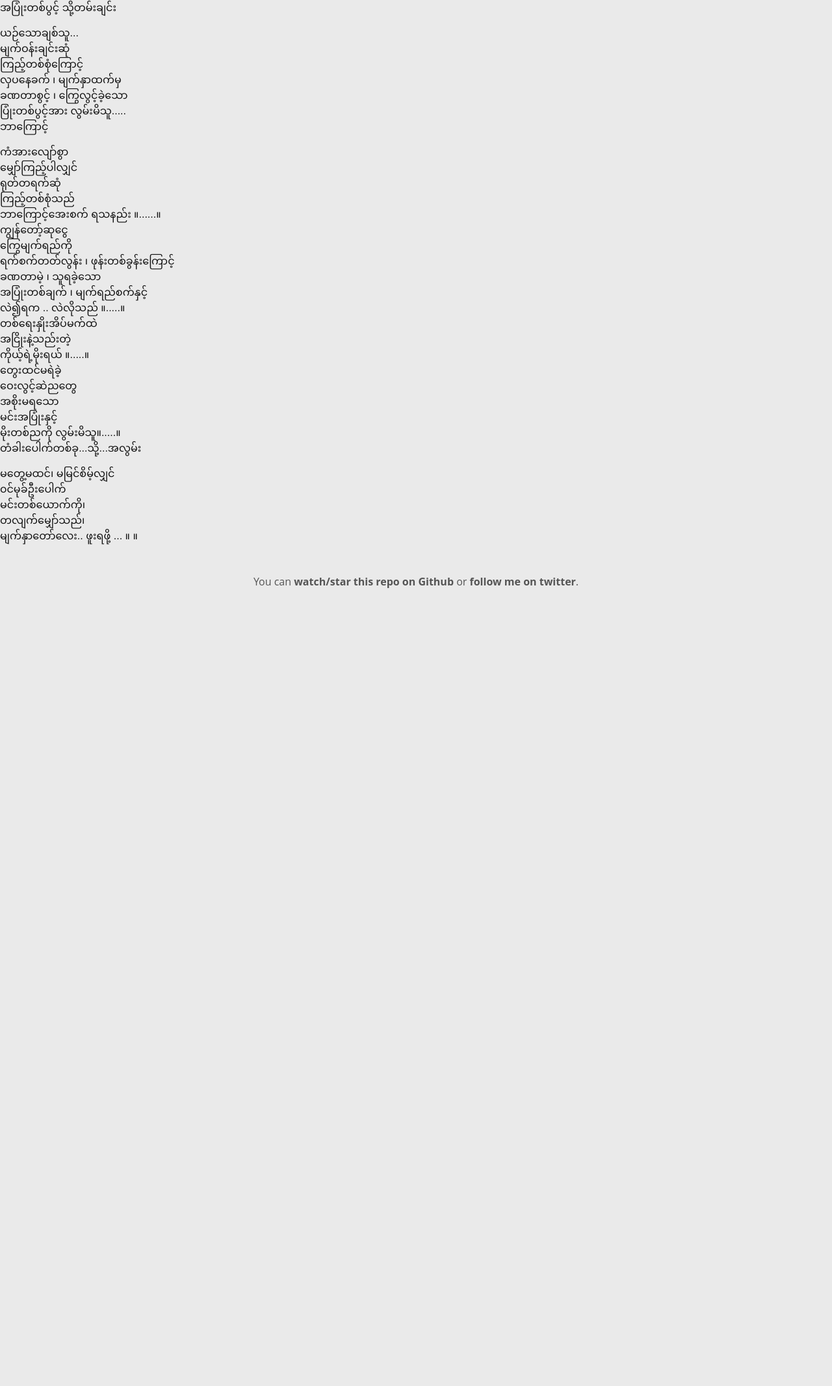
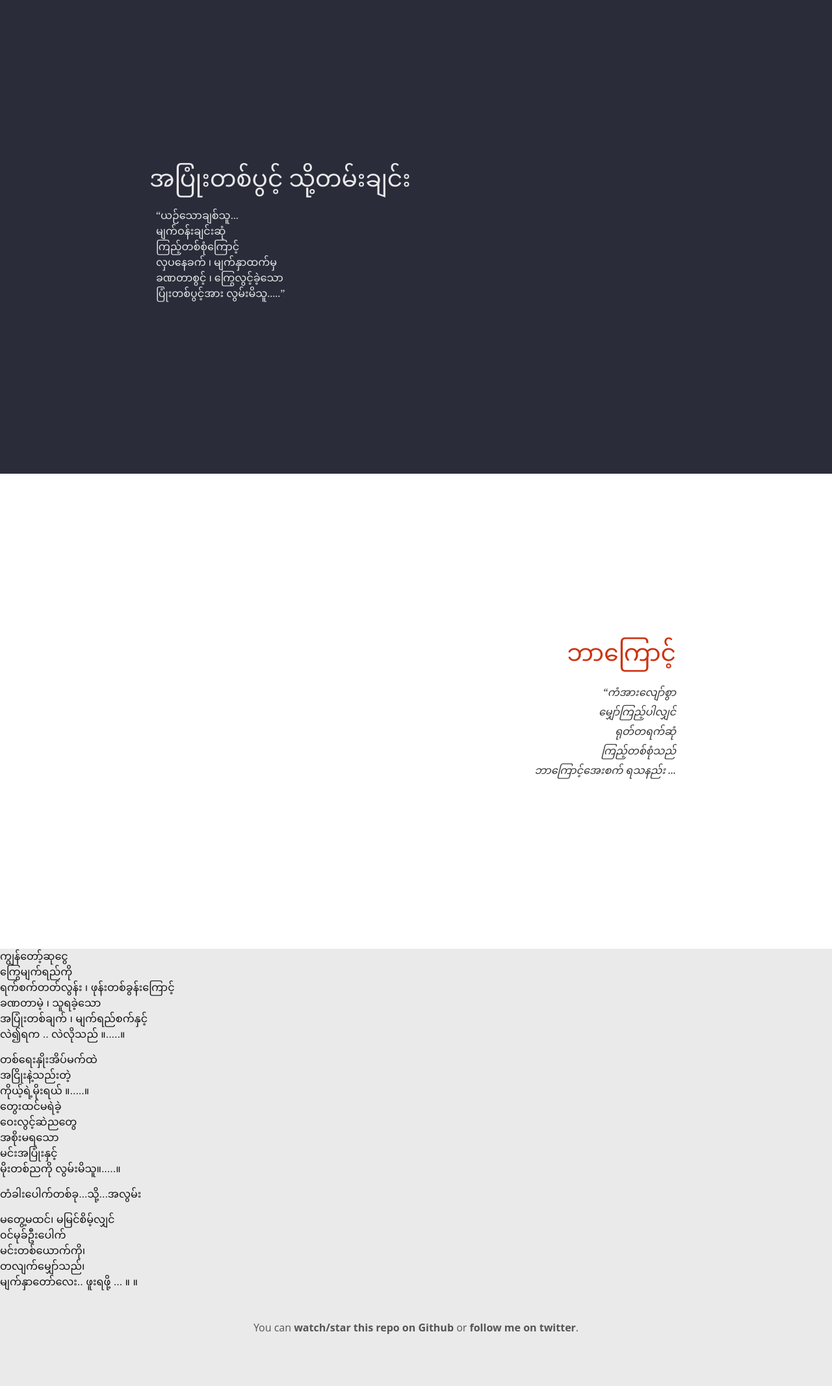
Before and after one commit to khzaw/beautiful-burmese-type, a Jekyll site: the page built from index.html, in a window 1280 px wide. Shown: the whole page at 65% size. Built offline with Jekyll 4.4.1, drawn with Linux system fonts in a browser that asks for light colours; some web fonts are replaced; before the commit the page ends 985 px from its top, so only the background shows below that.

Commit message:
Finish two sections

```diff
--- a/_layouts/default.html
+++ b/_layouts/default.html
@@ -10,6 +10,14 @@
     <meta name="description" content="Beautiful Burmese Typefaces">
 
     <link rel="stylesheet" href="{{ "/css/main.css" | prepend: site.baseurl }}">
+    <link rel="stylesheet" href='http://mmwebfonts.comquas.com/fonts/?font=myanmar3' />
+    <link rel="stylesheet" href='http://mmwebfonts.comquas.com/fonts/?font=yunghkio' />
+    <link rel="stylesheet" href='http://mmwebfonts.comquas.com/fonts/?font=masterpiece' />
+    <link rel="stylesheet" href='http://mmwebfonts.comquas.com/fonts/?font=mymyanmar' />
+    <link rel="stylesheet" href='http://mmwebfonts.comquas.com/fonts/?font=unimon' />
+    <link rel="stylesheet" href='http://mmwebfonts.comquas.com/fonts/?font=mon3' />
+    <link rel="stylesheet" href='http://mmwebfonts.comquas.com/fonts/?font=oursunicode' />
+    <link rel="stylesheet" href='http://mmwebfonts.comquas.com/fonts/?font=padauk' />
     <link rel="canonical" href="{{ page.url | replace:'index.html','' | prepend: site.baseurl | prepend: site.url }}">
   </head>
 
--- /dev/null
+++ b/_sass/_fonts.scss
@@ -0,0 +1,22 @@
+
+@mixin font-face($style-name, $file, $family, $category:"") {
+    $filepath: "../fonts/" + $family + "/" + $file;
+    @font-face {
+        font-family: "#{$style-name}";
+        src: url($filepath + ".woff") format('woff'),
+             url($filepath + ".ttf")  format('truetype');
+    }
+    %#{$style-name} {
+        font: {
+            @if $category != "" {
+                family: "#{$style-name}", #{$category};
+            }
+            @else {
+                family: "#{$style-name}";
+                weight: normal;
+            }
+        }
+    }
+}
+
+@include font-face('MyanmarSansPro', 'MyanmarSansPro', 'MyanmarSansPro', 'serif');
--- a/css/main.scss
+++ b/css/main.scss
@@ -2,8 +2,6 @@
 # Only the main Sass file needs front matter (the dashes are enough)
 ---
 @charset "utf-8";
-
-
 
 // Our variables
 $base-font-family: "helvetica neue", helvetica, arial, sans-serif;
@@ -21,8 +19,8 @@ $grey-color:       #828282;
 $grey-color-light: lighten($grey-color, 40%);
 $grey-color-dark:  darken($grey-color, 25%);
 
-// Width of the content area
 $content-width:    800px;
+$content-height:    800px;
 
 $on-palm:          600px;
 $on-laptop:        800px;
@@ -50,7 +48,8 @@ $footer-color: #555;
 // Import partials from `sass_dir` (defaults to `_sass`)
 @import "reset",
         "base",
-        "layout"
+        "layout",
+        "fonts"
 ;
 
 body {
@@ -62,9 +61,7 @@ a {
   text-decoration: none;
 }
 
-footer {
-  padding: 50px;
-  text-align: center;
+footer { padding: 50px; text-align: center;
 
   p {
     color: $footer-color;
@@ -86,11 +83,62 @@ footer {
 }
 
 .page {
+  &.title {
+    background: #fff;
+    padding: 125px 0 250px 0;
+    }
+
   &#poem-1 {
+    background: #2A2C39;
+    padding: 250px 0;
+
+    .text {
+      margin: 0 auto;
+      padding: 0 20px;
+      font-family: 'MyanmarSansPro', serif;
+      width: $content-width;
+
+      h3 {
+        color: #e9e9eb;
+        font-size: 36px;
+        line-height: 1.4;
+        margin: 0 0 20px 0;
+        text-align: left;
+        text-indent: -10px;
+      }
+
+      p {
+        color: #e9e9eb;
+      }
+    }
+
   }
 
   &#poem-2 {
-  }
+    background: #ffffff;
+    padding: 250px 0;
+    .text {
+      font-family: Yunghkio, 'serif';
+      width: $content-width;
+      text-align: right;
+      margin: 0 auto;
+      h3 {
+        color: #CC3311;
+        font-size: 36px;
+        line-height: 1.4;
+        margin: 0 0 20px 0;
+        text-indent: -10px;
+      }
+
+      p {
+        color: #333;
+        font-style: italic;
+        margin: 0 0 10px 0;
+        text-indent: -6px;
+        line-height: 30px;
+      }
+    }
+ }
 
   &#poem-3 {
   }
--- a/index.html
+++ b/index.html
@@ -6,40 +6,47 @@ layout: default
 
   <section class="page" id="poem-1">
     <section class="text">
-      <p class="title">အပြုံးတစ်ပွင့် သို့တမ်းချင်း</p>
-        ယဉ်သောချစ်သူ...<br>
+      <h3 class="title">အပြုံးတစ်ပွင့် သို့တမ်းချင်း</h3>
+      <p>
+        “ယဉ်သောချစ်သူ...<br>
         မျက်ဝန်းချင်းဆုံ<br>
         ကြည့်တစ်စုံကြောင့်<br>
         လှပနေခက် ၊ မျက်နှာထက်မှ<br>
         ခဏတာစွင့် ၊ ကြွေလွင့်ခဲ့သော<br>
-        ပြုံးတစ်ပွင့်အား လွမ်းမိသူ.....
+        ပြုံးတစ်ပွင့်အား လွမ်းမိသူ.....”
+      </p>
     </section>
   </section>
 
   <section class="page" id="poem-2">
     <section class="text">
-      <p class="title">ဘာကြောင့်</p>
-        ကံအားလျော်စွာ<br>
+      <h3 class="title">ဘာကြောင့်</h3>
+      <p>
+        “ကံအားလျော်စွာ<br>
         မျှော်ကြည့်ပါလျှင်<br>
         ရုတ်တရက်ဆုံ<br>
         ကြည့်တစ်စုံသည်<br>
-        ဘာကြောင့်အေးစက် ရသနည်း ။......။
+ဘာကြောင့်အေးစက် ရသနည်း ... <br>
+      <p>
     </section>
   </section>
 
   <section class="page" id="poem-3">
     <section class="text">
+      <p>
         ကျွန်တော့်ဆုငွေ<br>
         ကြွေမျက်ရည်ကို<br>
         ရက်စက်တတ်လွန်း ၊ ဖုန်းတစ်ခွန်းကြောင့်<br>
         ခဏတာမဲ့ ၊ သူရခဲ့သော<br>
         အပြုံးတစ်ချက် ၊ မျက်ရည်စက်နှင့်<br>
         လဲ၍ရက .. လဲလိုသည် ။.....။
+      </p>
     </section>
   </section>
 
   <section class="page" id="poem-4">
     <section class="text">
+      <p>
       တစ်ရေးနှိုးအိပ်မက်ထဲ<br>
       အငြိုးနဲ့သည်းတဲ့<br>
       ကိုယ့်ရဲ့မိုးရယ် ။.....။<br>
@@ -49,12 +56,13 @@ layout: default
       အစိုးမရသော<br>
       မင်းအပြုံးနှင့်<br>
       မိုးတစ်ညကို လွမ်းမိသူ။.....။
+      </p>
     </section>
   </section>
 
   <section class="page" id="poem-5">
     <section class="text">
-        <p class="title">တံခါးပေါက်တစ်ခု...သို့...အလွမ်း</p>
+        <h3 class="title">တံခါးပေါက်တစ်ခု...သို့...အလွမ်း</h3>
         မတွေ့မထင်၊ မမြင်စိမ့်လျှင်<br>
         ၀င်မုခ်ဦးပေါက်<br>
         မင်းတစ်ယောက်ကို၊<br>
```
Also changed, not shown: fonts/MyanmarSansPro/MyanmarSansPro.ttf (added), fonts/MyanmarSansPro/MyanmarSansPro.woff (added).
